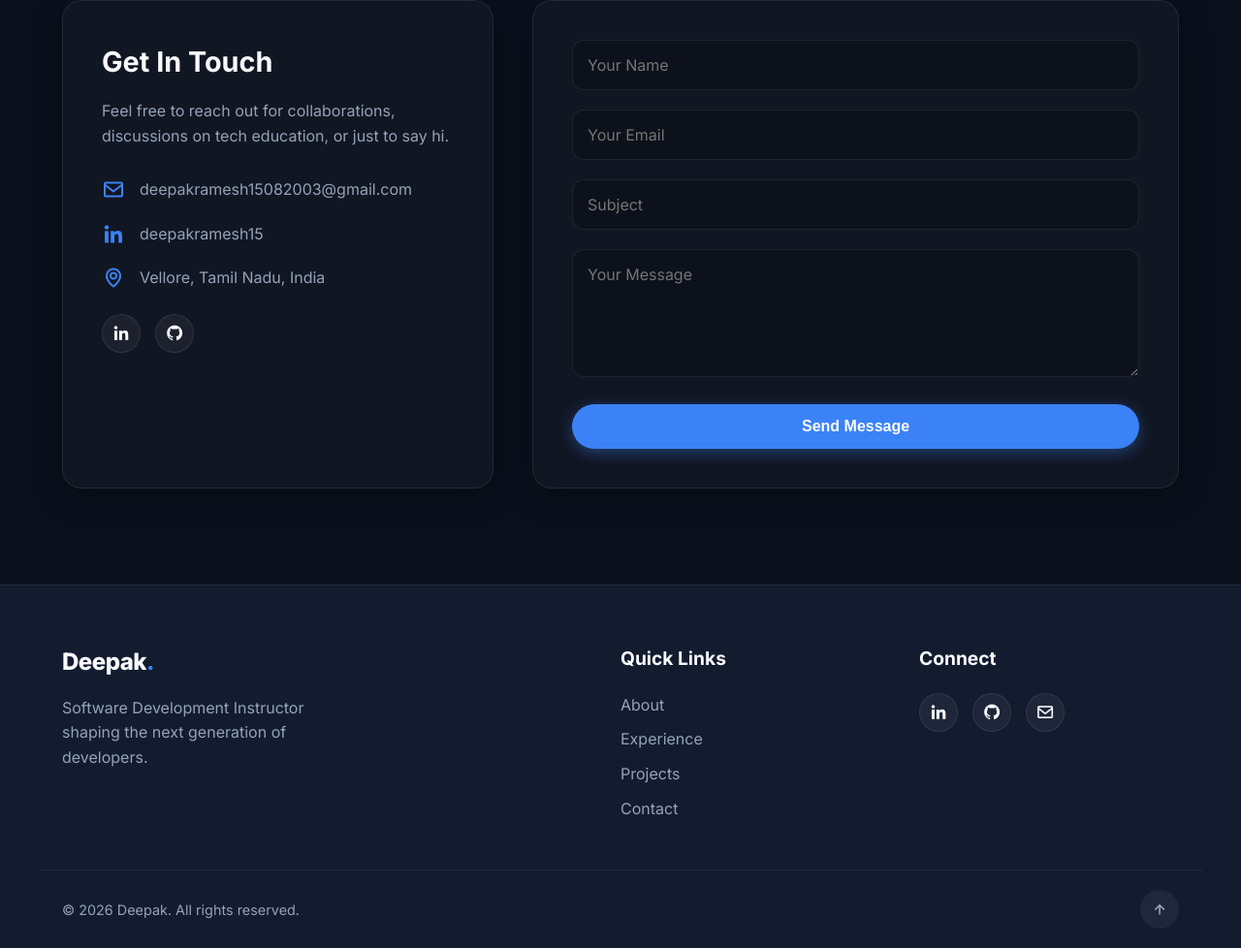
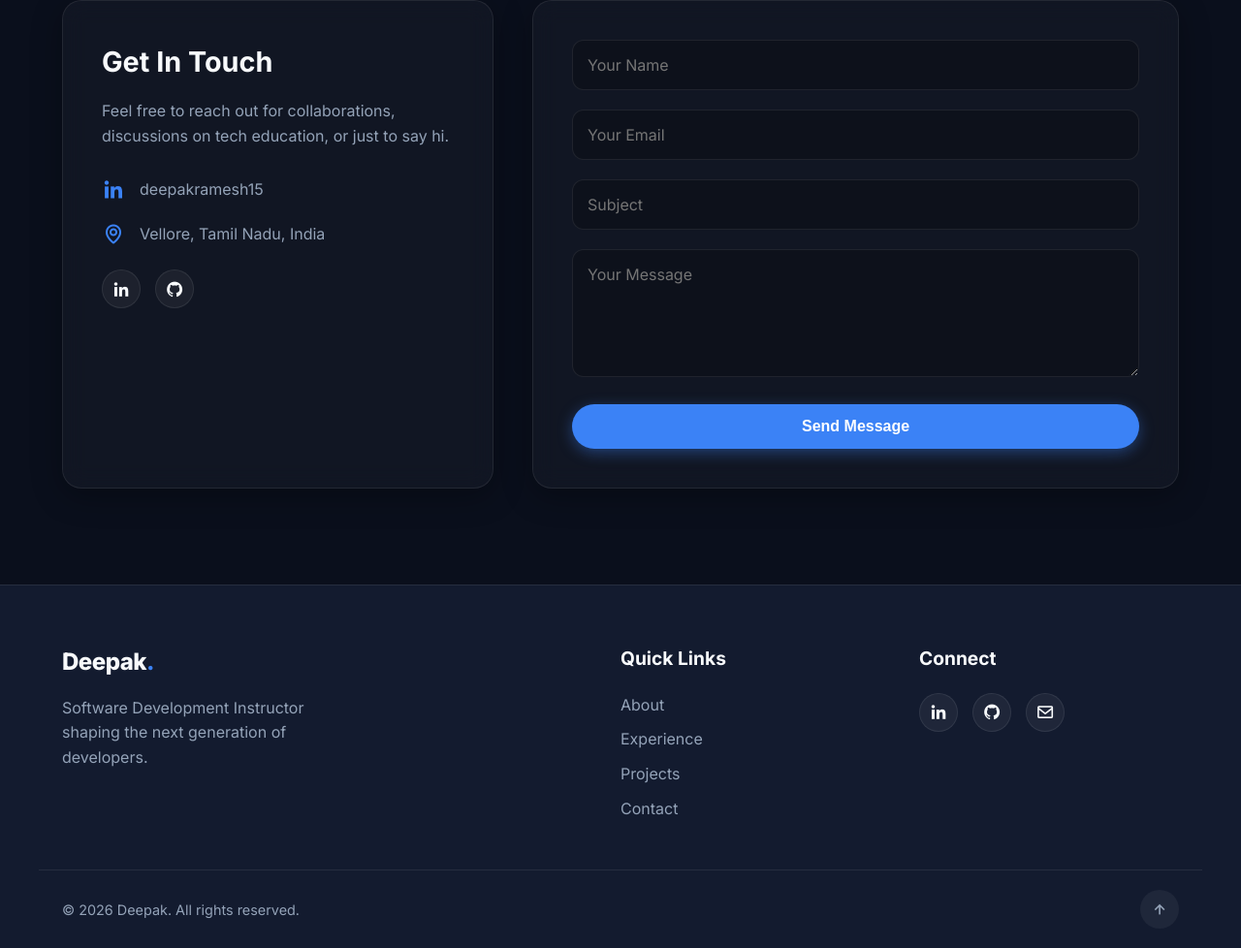
Before and after one commit to Deepak-DPK/DEEPAK_PORTFOLIO, a plain HTML site: page index.html in a window 1280 px wide. Shown: the part 6611-7589 px from the top of the page at 97% size. Drawn offline with nearby package versions, Linux system fonts and the light colour scheme.

Commit message:
Remove email block from contact section

```diff
--- a/index.html
+++ b/index.html
@@ -412,10 +412,7 @@
                     <h3>Get In Touch</h3>
                     <p>Feel free to reach out for collaborations, discussions on tech education, or just to say hi.</p>
 
-                    <div class="info-item">
-                        <i class='bx bx-envelope'></i>
-                        <span>deepakramesh15082003@gmail.com</span>
-                    </div>
+
                     <div class="info-item">
                         <i class='bx bxl-linkedin'></i>
                         <span>deepakramesh15</span>
```
